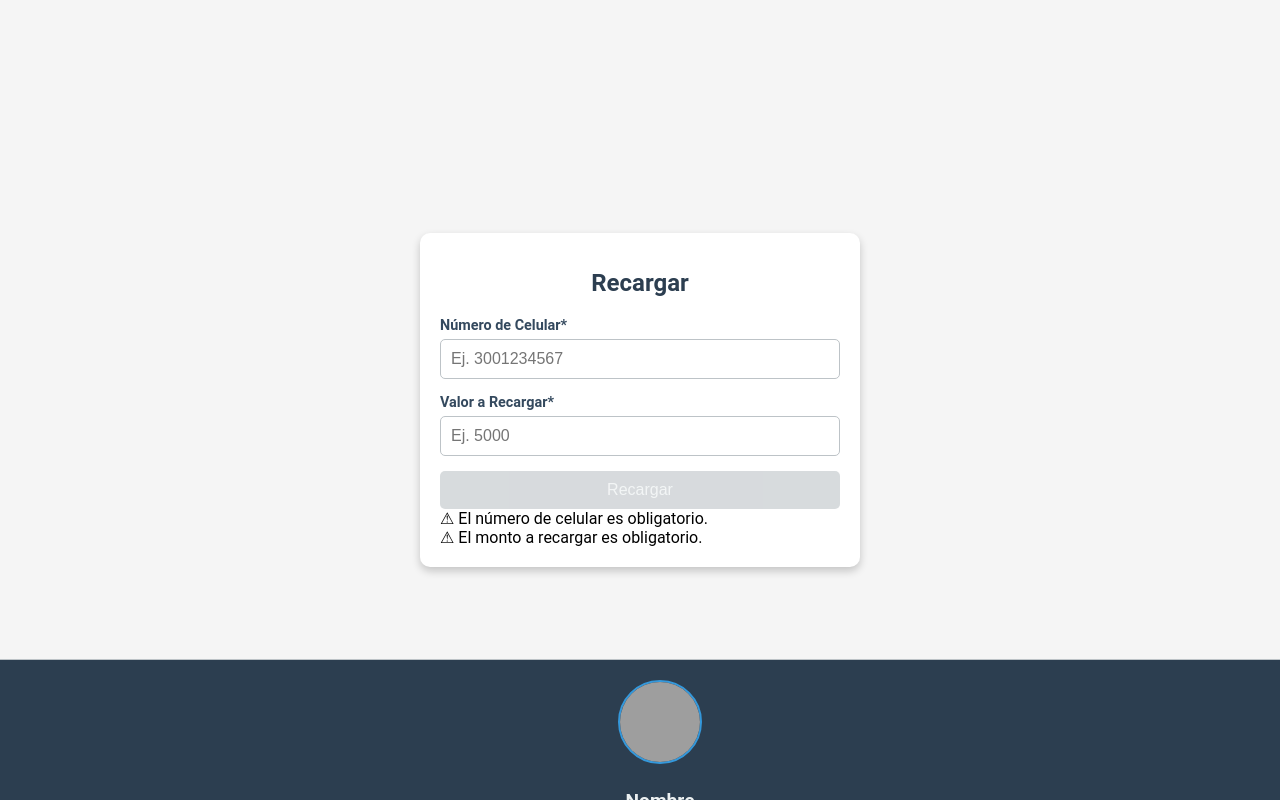
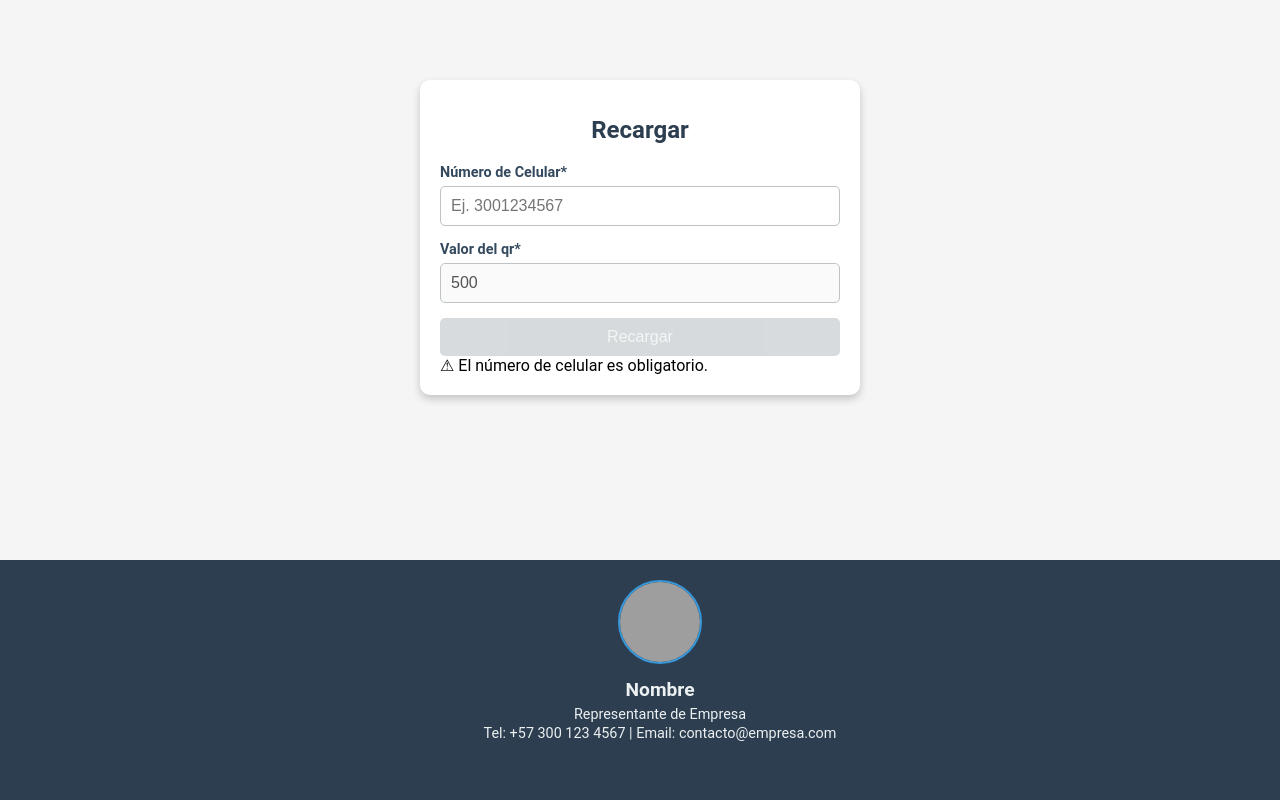
Before and after one commit to Eider22/bismetisb, an Angular app: page / in a window 1280 px wide. Built offline with nearby package versions, Linux system fonts and the light colour scheme; grey boxes are pictures that could not be loaded.

Commit message:
Se hacen ajustes en los estilos

```diff
--- a/src/app/recarga-qr/recarga-qr.component.css
+++ b/src/app/recarga-qr/recarga-qr.component.css
@@ -8,7 +8,7 @@ body {
   display: flex;
   justify-content: center;
   align-items: center;
-  height: 100vh;
+  max-height: 100vh;
 }
 
 .container {
@@ -16,8 +16,8 @@ body {
   padding: 20px;
   border-radius: 10px;
   box-shadow: 0 4px 8px rgba(0, 0, 0, 0.2);
-  width:400px;
-  margin: auto;
+  width: 400px;
+  margin: 10vh auto 0;
 }
 
 h1 {
@@ -68,64 +68,13 @@ button:hover {
 }
 
 button:disabled {
-  background-color: #bdc3c7; /* Gris claro */
-  color: #ecf0f1; /* Texto gris más claro */
+  background-color: #bdc3c7;
+  color: #ecf0f1;
   cursor: not-allowed;
   opacity: 0.6;
-  box-shadow: none;
 }
 
 /* Footer Styles */
-.footer {
-  background-color: #2c3e50; /* Color elegante */
-  color: #ecf0f1; /* Texto claro */
-  padding: 20px;
-  text-align: center;
-  margin-top: 20px;
-  border-top: 1px solid #bdc3c7;
-}
-
-.footer-content {
-  display: flex;
-  flex-direction: column;
-  align-items: center;
-  gap: 10px;
-}
-
-.footer-img {
-  width: 80px;
-  height: 80px;
-  border-radius: 50%; /* Foto redonda */
-  border: 2px solid #3498db; /* Borde elegante */
-  object-fit: cover;
-}
-
-.footer-details {
-  font-size: 0.9rem;
-}
-
-.footer-name {
-  font-size: 1rem;
-  font-weight: bold;
-  margin: 5px 0;
-}
-
-.footer-role,
-.footer-contact {
-  margin: 3px 0;
-}
-body{
-  max-height: 100vh;
-}
-
-.super-container {
-  height: 100vh;
-  display: flex;
-  flex-direction: column;
-  justify-content: space-between;
-}
-/*****************************/
-/* Footer general */
 .footer {
   background-color: #2c3e50;
   color: #ecf0f1;
@@ -134,13 +83,12 @@ body{
   position: fixed;
   bottom: 0;
   width: 100%;
+  height: 200px;
+  transition: height 1.5s ease;
 }
 
-.footer-content {
-  display: flex;
-  flex-direction: column;
-  align-items: center;
-  gap: 10px;
+.footer.expanded {
+  height: calc(100vh - 10px);
 }
 
 .footer-img {
@@ -150,22 +98,18 @@ body{
   border: 2px solid #3498db;
   object-fit: cover;
   cursor: pointer;
-  transition: all 1s ease; /* Transición suave */
+  transition: all 1s ease;
 }
 
-/* Imagen expandida */
 .footer-img.expanded {
-  width: 200px; /* Aumenta tamaño */
+  width: 200px;
   height: 200px;
   transform: translateY(200%);
-  transition: all 1s ease; /* Transición suave */
 }
-
 
 .footer-details {
   margin-top: 10px;
   text-align: center;
-  transition: opacity 1s ease; /* Efecto de opacidad */
 }
 
 .footer-name {
@@ -180,31 +124,13 @@ body{
   margin: 2px 0;
 }
 
-.footer {
-  background-color: #2c3e50;
-  color: #ecf0f1;
-  padding: 20px;
-  text-align: center;
-  position: fixed;
-  bottom: 0; /* Fijado al fondo */
-  width: 100%;
-  height: 100px; /* Altura inicial */
-  transition: height 1.5s ease; /* Transición solo en height */
-}
-
-.footer.expanded {
-  height: calc(100vh - 10px); /* Crece hasta casi toda la altura con margen superior */
-}
-
-
-
-/*****************************/
 /* Responsive Design */
 @media (max-width: 768px) {
   .container {
     padding: 15px;
     max-width: 85%;
   }
+
   h1 {
     font-size: 1.2rem;
   }
@@ -221,13 +147,4 @@ body{
   .footer-details {
     font-size: 0.8rem;
   }
-
-  .super-container {
-    height: 100vh;
-    display: flex;
-    flex-direction: column;
-    justify-content: space-between;
-  }
-
-
 }
--- a/src/app/recarga-qr/recarga-qr.component.html
+++ b/src/app/recarga-qr/recarga-qr.component.html
@@ -11,7 +11,7 @@
         required
       />
 
-      <label for="amount">Valor a Recargar*</label>
+      <label for="amount">Valor del qr*</label>
       <input
         formControlName="amountControl"
         type="number"
--- a/src/app/recarga-qr/recarga-qr.component.ts
+++ b/src/app/recarga-qr/recarga-qr.component.ts
@@ -15,7 +15,7 @@ export class RecargaQrComponent {
   constructor(private formBuilder: FormBuilder) {
     this.formGroupRecarga = this.formBuilder.group({
       phoneControl: ['', [Validators.required, Validators.pattern(/^\d{10}$/)]], // Validación de 10 dígitos
-      amountControl: ['', [Validators.required, Validators.min(500)]] // Valor mínimo de recarga
+      amountControl: [{ value: 500, disabled: true }, [Validators.required, Validators.min(500)]] // Valor predeterminado deshabilitado
     });
   }
 
```
